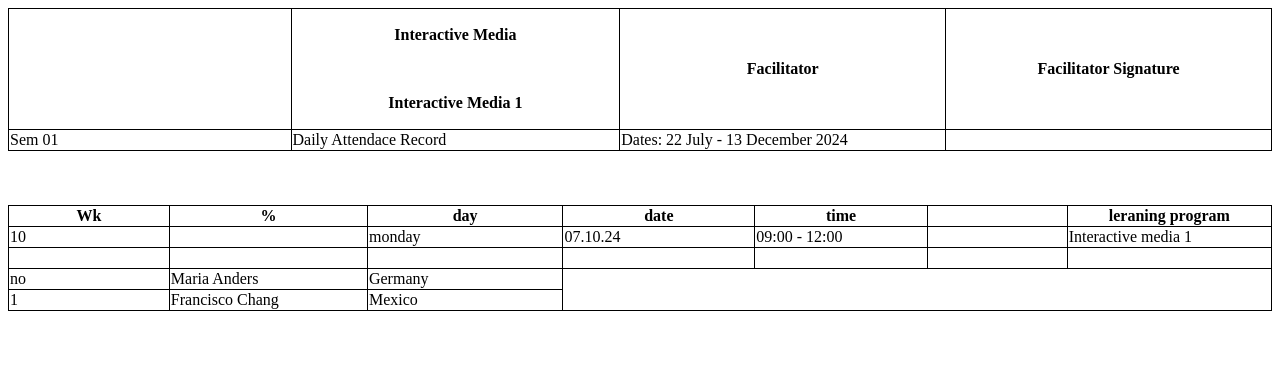
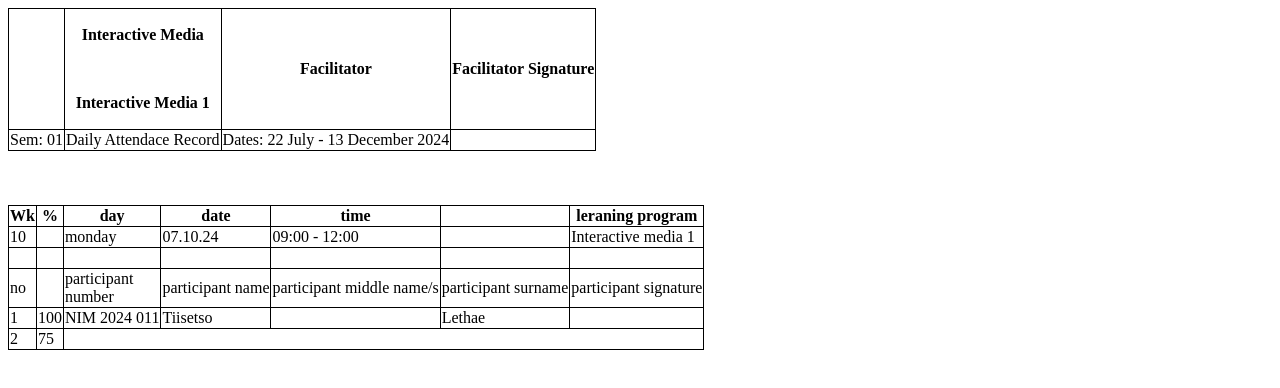
Before and after one commit to S3ts0/Assignment-2.0, a plain HTML site: page index.html in a window 1280 px wide. Drawn offline with Linux system fonts and the light colour scheme.

Commit message:
the process

```diff
--- a/index.html
+++ b/index.html
@@ -23,7 +23,7 @@
       </tr>
       <!-- second row-->
       <tr>
-        <td>Sem 01</td>
+        <td>Sem: 01</td>
         <td>Daily Attendace Record</td>
         <td>Dates: 22 July - 13 December 2024</td>
         <td>&nbsp</td>
@@ -69,16 +69,31 @@
       <!-- fourth row-->
       <tr>
         <td>no</td>
-        <td>Maria Anders</td>
-        <td>Germany</td>
+        <td>&nbsp</td>
+        <td>
+          participant <br />
+          number
+        </td>
+        <td>participant name</td>
+        <td>participant middle name/s</td>
+        <td>participant surname</td>
+        <td>participant signature</td>
       </tr>
       <!-- fifth row-->
       <tr>
         <td>1</td>
-        <td>Francisco Chang</td>
-        <td>Mexico</td>
+        <td>100</td>
+        <td>NIM 2024 011</td>
+        <td>Tiisetso</td>
+        <td>&nbsp</td>
+        <td>Lethae</td>
+        <td>&nbsp</td>
       </tr>
       <!-- sixth row-->
+      <tr>
+        <td>2</td>
+        <td>75</td>
+      </tr>
 
       <!-- seventh row-->
     </table>
--- a/main.css
+++ b/main.css
@@ -7,6 +7,6 @@ body {
     border-collapse: collapse;
   }
   th {
-    width: 0.5%;
+    /*width: 0.5%;*/
   }
 }
```
